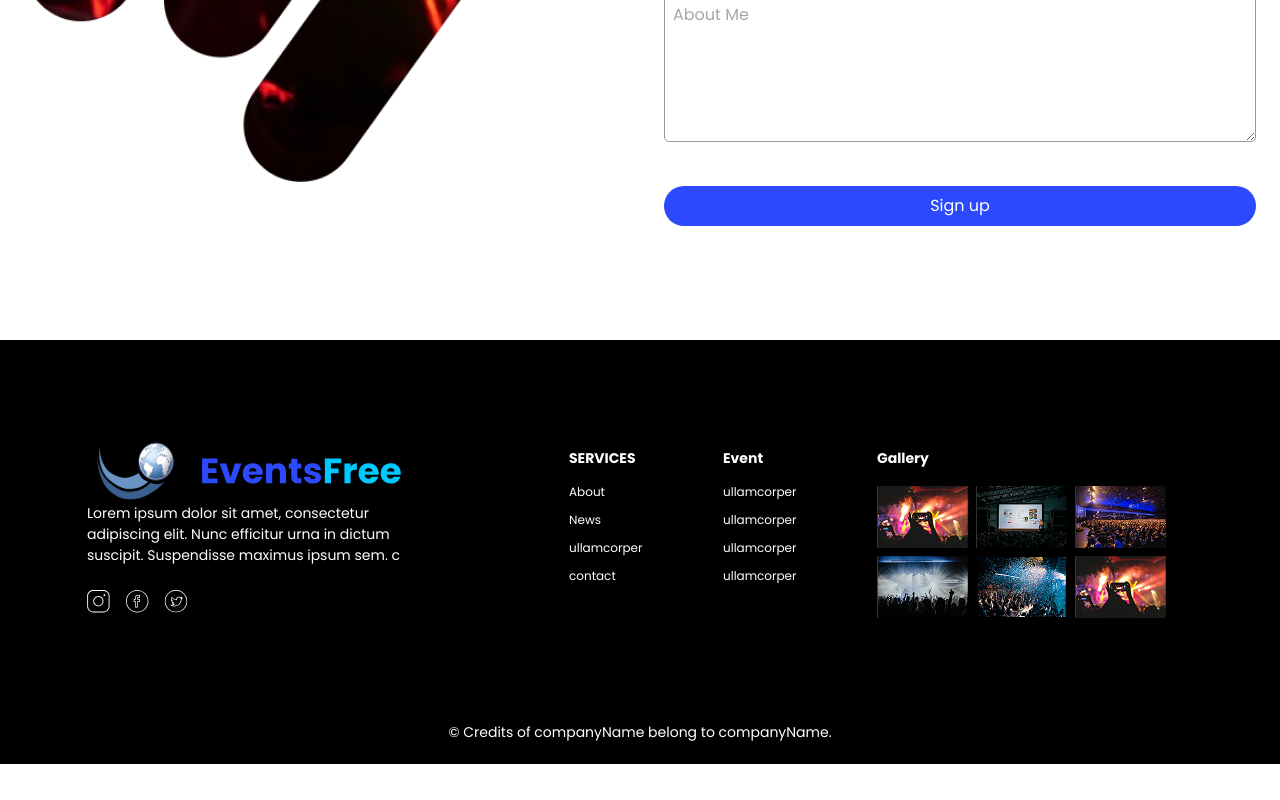
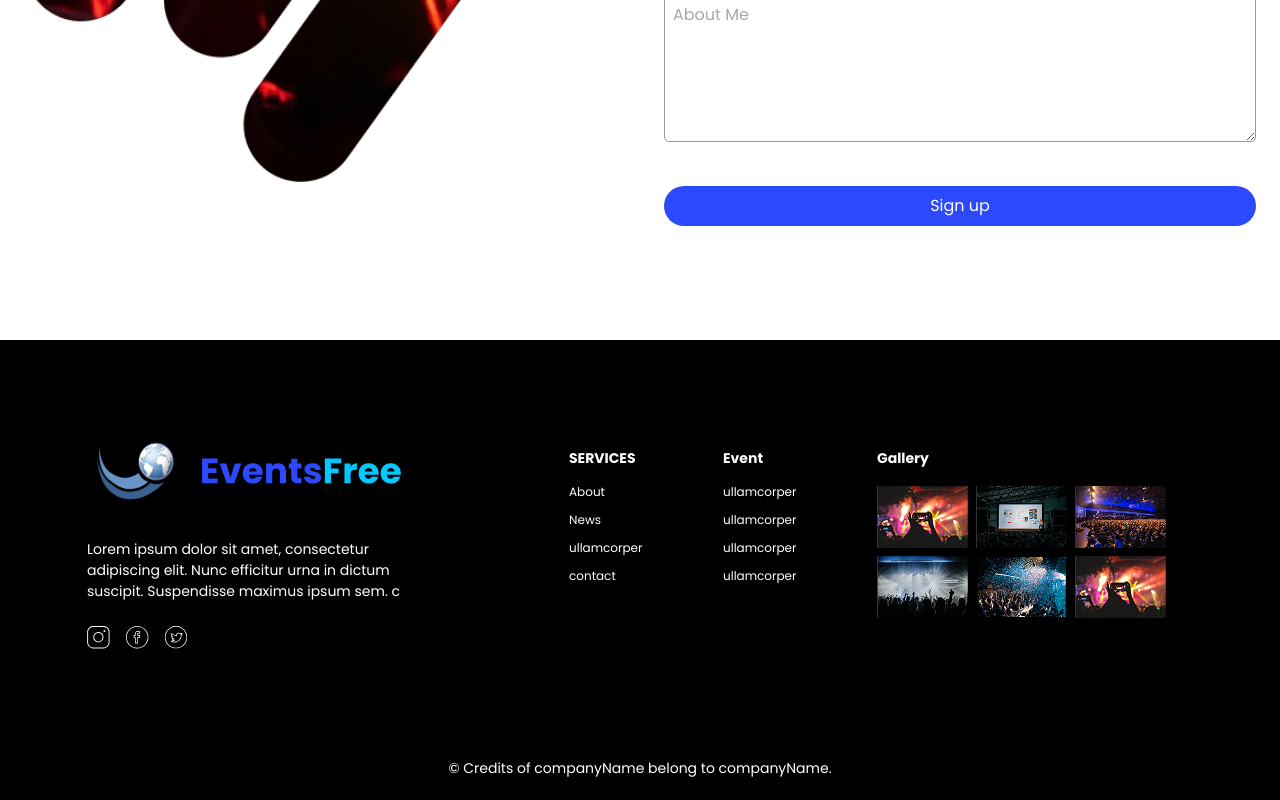
Before and after one commit to khushboo-590/Eventfree, a React (Vite) app: page / in a window 1280 px wide. Shown: the part 3589-4389 px from the top of the page. Before the commit the page ends 4353 px from the top, so only its background shows below. Built offline with nearby package versions, Linux system fonts and the light colour scheme.

Commit message:
add margin

```diff
--- a/src/components/Footer.jsx
+++ b/src/components/Footer.jsx
@@ -14,9 +14,9 @@ const Footer = () => {
       <section className='bg-black    '>
           <div className=' container max-w-[1320px] mx-auto pt-[90px] justify-center '>
           <div className=' flex flex-wrap justify-between p-2'>
-                  <div className=' w-full lg:w-1/4 mb-2  mx-auto'>
+                  <div className=' w-full lg:w-1/4 mb-2  mx-auto '>
                       <img src={logo} alt="logo"></img>
-                      <p className=' font-normal text-[14px] leading-[21px] text-white max-w-[346px]'>Lorem ipsum dolor sit amet, consectetur adipiscing elit. Nunc efficitur urna in dictum suscipit. Suspendisse maximus ipsum sem. c </p>
+                      <p className=' font-normal text-[14px] leading-[21px] text-white max-w-[346px] mt-[36px]'>Lorem ipsum dolor sit amet, consectetur adipiscing elit. Nunc efficitur urna in dictum suscipit. Suspendisse maximus ipsum sem. c </p>
                       <div className=' flex gap-[15px] mt-[24px] pb-[96px] '>
                           <a href="/" className='transition-transform duration-300 hover:scale-110 inline-block'><img src={insta} alt="insta"></img></a>
                           <a href="/" className='transition-transform duration-300 hover:scale-110 inline-block'>  <img src={face} alt="face"></img></a>
```
